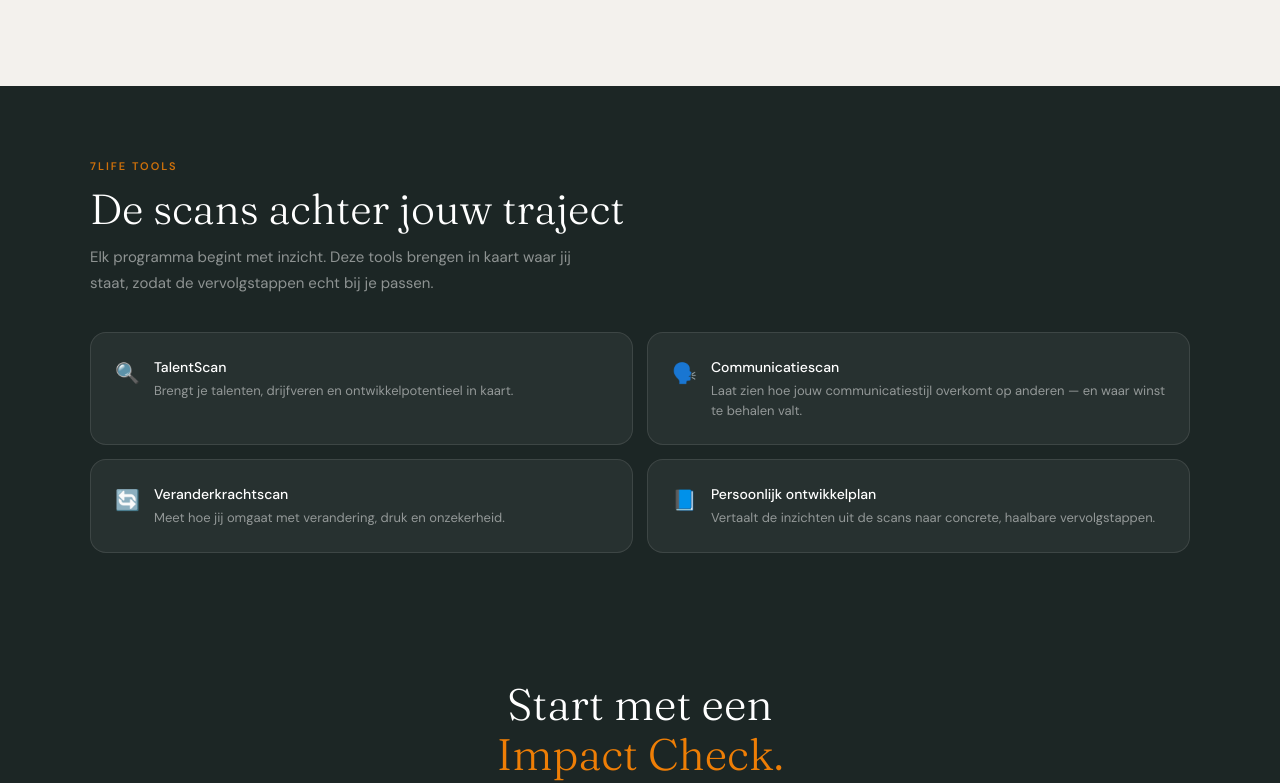
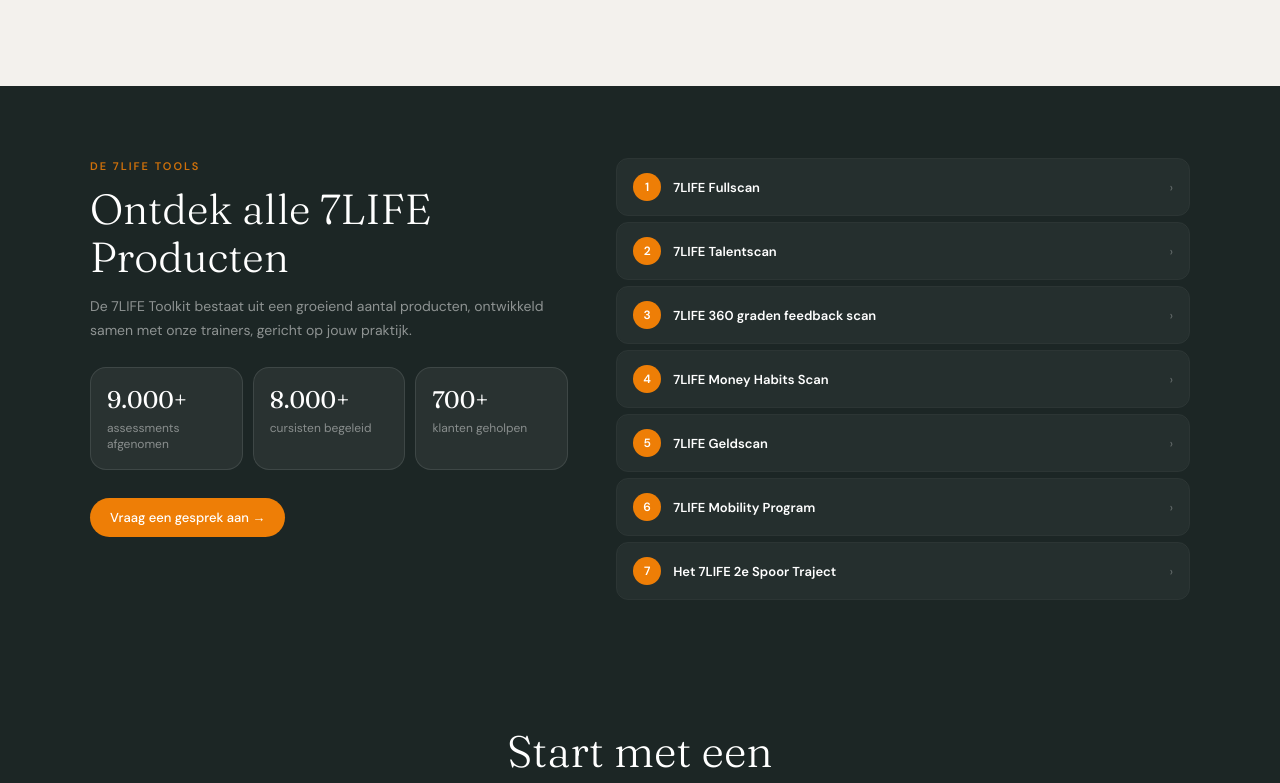
Before and after one commit to Hein-Runderkamp/7life-site, a Next.js app: page /build-strong-individueel in a window 1280 px wide. Shown: the part 1273-2056 px from the top of the page. Built offline with nearby package versions, Linux system fonts and the light colour scheme.

Commit message:
Build Strong Individueel: kopjes oranje, Talentscan-tekst aangepast, 7LIFE Tools-sectie herbouwd als accordion met 7 producten en statistieken

```diff
--- a/app/build-strong-individueel/page.tsx
+++ b/app/build-strong-individueel/page.tsx
@@ -1,3 +1,6 @@
+"use client";
+
+import { useState } from "react";
 import Header from "@/components/Header";
 import Footer from "@/components/Footer";
 import CtaSectie from "@/components/CtaSectie";
@@ -9,8 +12,8 @@
     tekst: "Aan de hand van de 7LIFE Fullscan krijg je inzicht in jouw communicatiekracht, jouw voorkeur voor leren en hoe je omgaat met veranderingen. Altijd samen met een persoonlijke terugkoppeling door een trainer.",
   },
   {
-    titel: "Competenties & talenten",
-    tekst: "Met de 7LIFE Talentscan meteen inzicht in jouw kwaliteiten, valkuilen, motivatie en loopbaan. Samen met een trainer alle handvatten voor jouw ontwikkeling.",
+    titel: "Competenties & Talenten",
+    tekst: "Met de 7LIFE Talentscan krijg je meteen inzicht in belangrijke topics zoals jouw kwaliteiten, motivatie en loopbaan. Ontdek samen met een trainer alle praktische handvatten voor jouw ontwikkeling.",
   },
   {
     titel: "Begeleiden naar passend werk",
@@ -22,30 +25,95 @@
   },
 ];
 
+const stats = [
+  { n: "9.000+", l: "assessments afgenomen" },
+  { n: "8.000+", l: "cursisten begeleid" },
+  { n: "700+", l: "klanten geholpen" },
+];
+
 const tools = [
   {
-    icon: "🔍",
-    titel: "TalentScan",
-    tekst: "Brengt je talenten, drijfveren en ontwikkelpotentieel in kaart.",
+    nr: "1",
+    naam: "7LIFE Fullscan",
+    punten: [
+      "Inzicht in Communicatiestijlen",
+      "Leervoorkeuren in kaart gebracht",
+      "Veranderkracht in beeld",
+      "Alarmgedrag herkennen",
+      "Inzicht in drijfveren, motivatie en ontwikkeling",
+    ],
   },
   {
-    icon: "🗣️",
-    titel: "Communicatiescan",
-    tekst: "Laat zien hoe jouw communicatiestijl overkomt op anderen — en waar winst te behalen valt.",
+    nr: "2",
+    naam: "7LIFE Talentscan",
+    punten: [
+      "Competenties — waar ben jij goed in?",
+      "Motivatie — wanneer en hoe kom jij in beweging?",
+      "Energie — waar word jij blij van?",
+      "Ontwikkelkansen — hoe stap jij in de loopbaan die bij jou past?",
+      "Omgeving — welke context past bij jou?",
+    ],
   },
   {
-    icon: "🔄",
-    titel: "Veranderkrachtscan",
-    tekst: "Meet hoe jij omgaat met verandering, druk en onzekerheid.",
+    nr: "3",
+    naam: "7LIFE 360 graden feedback scan",
+    punten: [
+      "Hoe ervaren anderen mijn communicatie?",
+      "Welke tips kan ik gebruiken voor mijn ontwikkeling?",
+      "Wanneer sla ik een brug naar de ander?",
+      "Hoe ontstaat ruis in mijn communicatie?",
+      "Hoe krijg ik mezelf en anderen in beweging?",
+    ],
   },
   {
-    icon: "📘",
-    titel: "Persoonlijk ontwikkelplan",
-    tekst: "Vertaalt de inzichten uit de scans naar concrete, haalbare vervolgstappen.",
+    nr: "4",
+    naam: "7LIFE Money Habits Scan",
+    punten: [
+      "Inzicht in mijn geldgedrag",
+      "Wat is mijn 'money mindset'?",
+      "Welke geldgewoontes werken wel en werken niet?",
+      "Wat is mijn persoonlijke geldtype?",
+      "Praktische handvatten voor gezond geldbeheer",
+    ],
+  },
+  {
+    nr: "5",
+    naam: "7LIFE Geldscan",
+    punten: [
+      "Snel en eenvoudig inzicht in mijn geldtype",
+      "Hoe ga ik om met risico's en geldstress?",
+      "Investeren, hoe werkt dat voor mij?",
+      "Korte praktische tips voor slim geldmanagement",
+      "Hoe wil ik advies over mijn geld?",
+    ],
+  },
+  {
+    nr: "6",
+    naam: "7LIFE Mobility Program",
+    punten: [
+      "Mobiliteit en groei in je loopbaan of (nieuwe) functie",
+      "Ondersteund door uitgebreid online programma",
+      "Aan de slag met je talenten en kwaliteiten",
+      "Onder begeleiding van een 7LIFE Mobiliteits Coach",
+      "Inclusief advies over arbeidsmarkt, opleiding en persoonlijke ontwikkeling",
+    ],
+  },
+  {
+    nr: "7",
+    naam: "Het 7LIFE 2e Spoor Traject",
+    punten: [
+      "Reïntegratie begeleiding",
+      "Onderzoeksfase aan de hand van Talentscan",
+      "Ondersteuning naar passend werk bij andere werkgever",
+      "Hulp bij opstarten van eigen bedrijf",
+      "Praktische hulp bij zoekfase",
+    ],
   },
 ];
 
 export default function BuildStrongIndividueelPagina() {
+  const [open, setOpen] = useState<number | null>(null);
+
   return (
     <>
       <Header />
@@ -126,7 +194,7 @@
                     key={p.titel}
                     className="bg-kaart border border-black/[0.07] rounded-2xl p-5"
                   >
-                    <div className="font-serif text-[15px] font-medium mb-2">
+                    <div className="font-serif text-[15px] font-medium text-oranje mb-2">
                       {p.titel}
                     </div>
                     <div className="text-[12.5px] text-subtekst leading-[1.6]">
@@ -164,34 +232,87 @@
 
         {/* 7LIFE TOOLS */}
         <section className="bg-donker px-[5%] py-[72px]" id="tools">
-          <div className="max-w-[1100px] mx-auto">
+          <div className="max-w-[1100px] mx-auto grid grid-cols-1 lg:grid-cols-[1fr_1.2fr] gap-12 items-start">
+            <div>
               <div className="text-[11px] font-semibold tracking-[2px] text-oranje/85 uppercase mb-2.5">
-              7LIFE Tools
+                De 7LIFE Tools
               </div>
               <h2 className="font-serif text-[clamp(28px,4vw,42px)] font-light text-white leading-[1.15] mb-3">
-              De scans achter jouw traject
+                Ontdek alle 7LIFE Producten
               </h2>
-            <p className="text-[15px] text-white/50 leading-[1.7] max-w-[520px] mb-9">
-              Elk programma begint met inzicht. Deze tools brengen in kaart
-              waar jij staat, zodat de vervolgstappen echt bij je passen.
+              <p className="text-white/50 text-sm leading-[1.75] mb-6">
+                De 7LIFE Toolkit bestaat uit een groeiend aantal producten,
+                ontwikkeld samen met onze trainers, gericht op jouw
+                praktijk.
               </p>
-            <div className="grid grid-cols-1 sm:grid-cols-2 gap-3.5">
-              {tools.map((t) => (
+
+              <div className="grid grid-cols-1 sm:grid-cols-3 gap-2.5 mb-7">
+                {stats.map((s) => (
                   <div
-                  key={t.titel}
-                  className="flex gap-3.5 items-start bg-white/[0.05] border border-white/10 rounded-2xl p-6"
+                    key={s.n}
+                    className="bg-white/[0.06] border border-white/10 rounded-2xl p-4"
                   >
-                  <div className="text-xl flex-shrink-0 mt-0.5">{t.icon}</div>
-                  <div>
-                    <strong className="text-sm font-medium text-white block mb-1">
-                      {t.titel}
-                    </strong>
-                    <p className="text-[13px] text-white/50 leading-[1.5]">
-                      {t.tekst}
-                    </p>
+                    <div className="font-serif text-2xl text-white mb-1">
+                      {s.n}
+                    </div>
+                    <div className="text-white/45 text-xs leading-snug">
+                      {s.l}
                     </div>
                   </div>
                 ))}
+              </div>
+
+              <a
+                href="mailto:info@7life.nl?subject=Vraag een gesprek aan"
+                className="inline-block bg-oranje text-white text-[13px] px-5 py-2.5 rounded-full font-medium hover:bg-[#d4710a] transition-colors"
+              >
+                Vraag een gesprek aan →
+              </a>
+            </div>
+
+            <div className="flex flex-col gap-1.5">
+              {tools.map((t, i) => {
+                const isOpen = open === i;
+                return (
+                  <div
+                    key={t.naam}
+                    className={`rounded-xl overflow-hidden cursor-pointer border transition-colors ${
+                      isOpen ? "border-oranje" : "border-white/[0.07] hover:border-white/20"
+                    }`}
+                    onClick={() => setOpen(isOpen ? null : i)}
+                  >
+                    <div className="flex items-center gap-3 px-4 py-3.5 bg-white/[0.04]">
+                      <div className="w-7 h-7 rounded-full flex items-center justify-center font-bold text-xs text-white flex-shrink-0 bg-oranje">
+                        {t.nr}
+                      </div>
+                      <div className="text-[13px] font-semibold text-white flex-1">
+                        {t.naam}
+                      </div>
+                      <div
+                        className={`text-white/30 text-[13px] transition-transform ${
+                          isOpen ? "rotate-90 text-oranje" : ""
+                        }`}
+                      >
+                        ›
+                      </div>
+                    </div>
+                    {isOpen && (
+                      <div className="px-4 pb-4 pl-14 bg-white/[0.03]">
+                        <ul>
+                          {t.punten.map((p) => (
+                            <li
+                              key={p}
+                              className="text-[13px] text-white/50 py-[3px] pl-3 relative before:content-['·'] before:absolute before:left-0 before:text-oranje"
+                            >
+                              {p}
+                            </li>
+                          ))}
+                        </ul>
+                      </div>
+                    )}
+                  </div>
+                );
+              })}
             </div>
           </div>
         </section>
```
Lines whose indentation alone changed are shown as unchanged.
